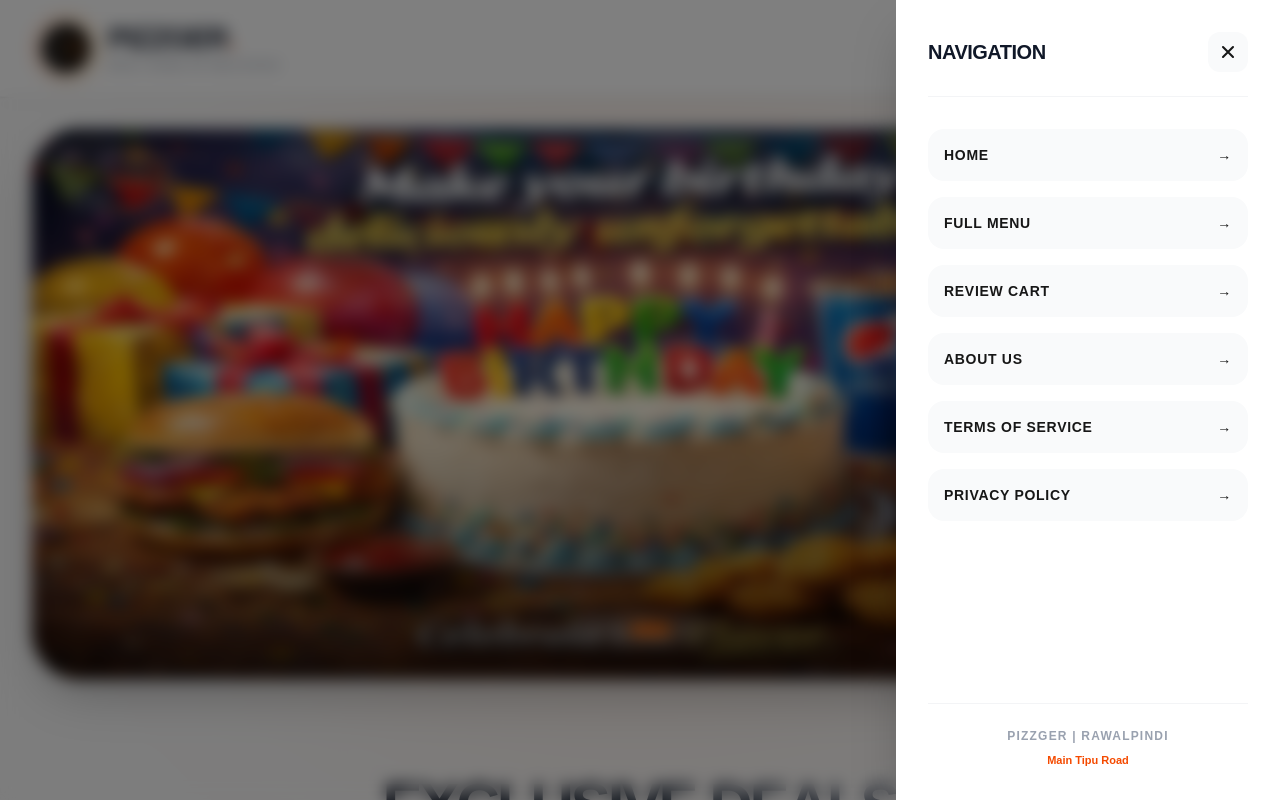
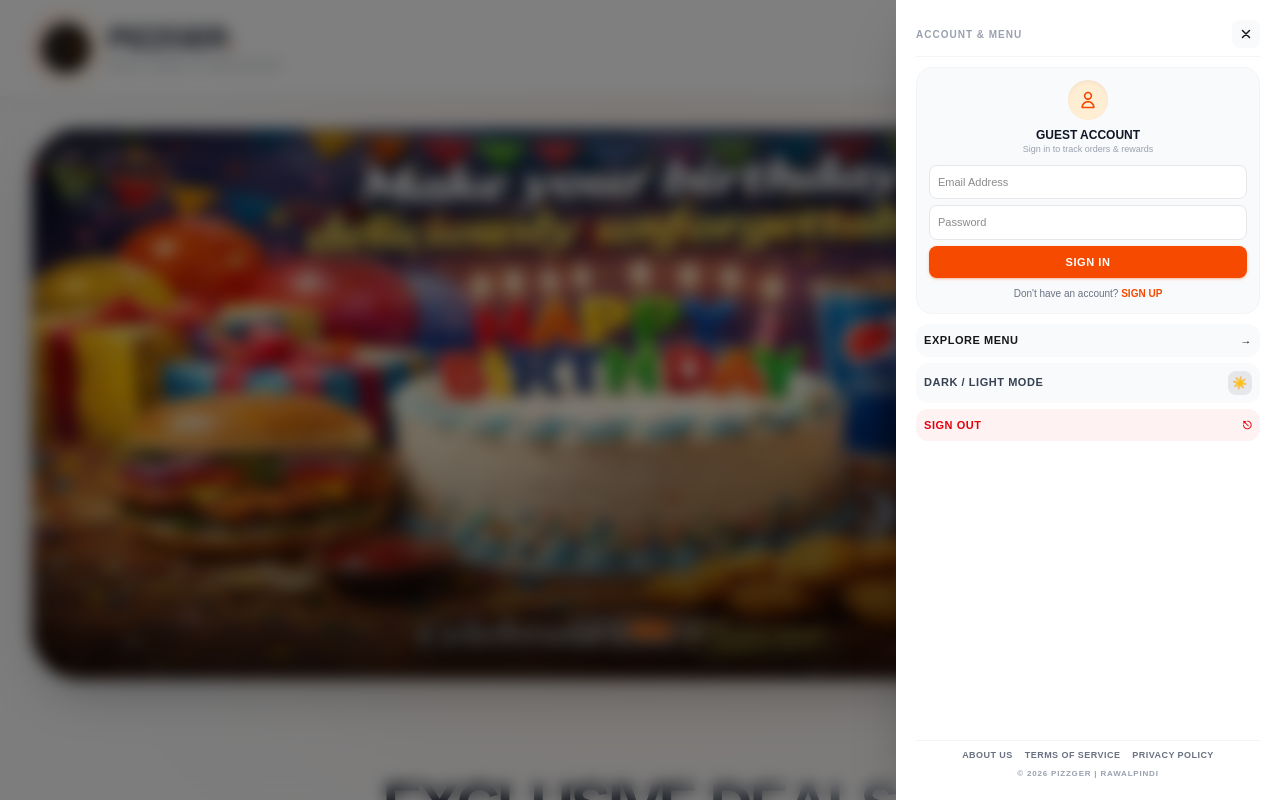
Before and after one commit to pizzgerrawalpindi-maker/premium-food-website, a Next.js app: page / in a window 1280 px wide. Both pictures are taken after a click on the button 1218 px from the left and 48 px from the top of the page. Shown: the top 800 px of the page. Built offline with nearby package versions, Linux system fonts and the light colour scheme.

Commit message:
Update changes

```diff
--- a/src/app/components/Header.jsx
+++ b/src/app/components/Header.jsx
@@ -5,6 +5,13 @@ import Link from 'next/link';
 export default function Header() {
   const [cartCount, setCartCount] = useState(0);
   const [isMenuOpen, setIsMenuOpen] = useState(false);
+
+  // Modal State Management (Sign In vs Sign Up forms)
+  const [authMode, setAuthMode] = useState('signin'); // 'signin' or 'signup'
+  const [email, setEmail] = useState('');
+  const [password, setPassword] = useState('');
+  const [name, setName] = useState('');
+  const [confirmPassword, setConfirmPassword] = useState('');
 
   // Sync Unique Cart Count from localStorage across components
   useEffect(() => {
@@ -23,6 +30,19 @@ export default function Header() {
       window.removeEventListener('cartUpdated', updateCartCount);
     };
   }, []);
+
+  const handleAuthSubmit = (e) => {
+    e.preventDefault();
+    if (authMode === 'signin') {
+      alert(`Signing in with Email: ${email}`);
+    } else {
+      if (password !== confirmPassword) {
+        alert("Passwords do not match!");
+        return;
+      }
+      alert(`Signing up Account for: ${name}`);
+    }
+  };
 
   return (
     <>
@@ -97,83 +117,165 @@ export default function Header() {
             onClick={() => setIsMenuOpen(false)}
           ></div>
 
-          {/* Sliding Panel */}
+          {/* Sliding Panel - Perfectly proportioned to never overflow */}
           <div className="absolute inset-y-0 right-0 max-w-full flex pl-10">
-            <div className="w-screen max-w-sm bg-white shadow-2xl p-6 sm:p-8 flex flex-col justify-between transform transition-transform ease-in-out duration-300">
+            <div className="w-screen max-w-sm bg-white shadow-2xl p-4 sm:p-5 flex flex-col justify-between transform transition-transform ease-in-out duration-300">
 
-              {/* Drawer Header */}
-              <div>
-                <div className="flex items-center justify-between pb-6 border-b border-gray-100">
-                  <div className="flex items-center gap-3">
-                    <span className="text-xl font-black uppercase text-gray-900 tracking-tight">Navigation</span>
-                  </div>
+              {/* Top Section */}
+              <div className="space-y-2.5">
+
+                {/* Drawer Header with Close Button */}
+                <div className="flex items-center justify-between pb-2 border-b border-gray-100">
+                  <span className="text-[10px] font-black uppercase tracking-widest text-gray-400">Account & Menu</span>
                   <button
                     onClick={() => setIsMenuOpen(false)}
-                    className="w-10 h-10 rounded-xl bg-gray-50 hover:bg-red-50 hover:text-red-500 flex items-center justify-center transition-colors"
+                    className="w-7 h-7 rounded-lg bg-gray-50 hover:bg-red-50 hover:text-red-500 flex items-center justify-center transition-colors cursor-pointer"
                   >
-                    <svg className="w-5 h-5" fill="none" stroke="currentColor" strokeWidth="2.5" viewBox="0 0 24 24">
+                    <svg className="w-3.5 h-3.5" fill="none" stroke="currentColor" strokeWidth="2.5" viewBox="0 0 24 24">
                       <path strokeLinecap="round" strokeLinejoin="round" d="M6 18L18 6M6 6l12 12"></path>
                     </svg>
                   </button>
                 </div>
 
-                {/* Drawer Links */}
-                <nav className="flex flex-col gap-4 mt-8">
-                  <Link
-                    href="/"
-                    onClick={() => setIsMenuOpen(false)}
-                    className="flex items-center justify-between p-4 rounded-2xl bg-gray-50 hover:bg-orange-50 hover:text-orange-600 font-extrabold text-sm uppercase tracking-wider transition-colors"
-                  >
-                    <span>Home</span>
-                    <span>→</span>
-                  </Link>
+                {/* Profile Section & Auth Form (Ultra Compact & Clean) */}
+                <div className="bg-gray-50 rounded-2xl p-3 border border-gray-100 text-center space-y-2">
+
+                  {/* Profile Icon */}
+                  <div className="w-10 h-10 bg-orange-100 text-orange-600 rounded-full flex items-center justify-center mx-auto shadow-inner">
+                    <svg xmlns="http://www.w3.org/2000/svg" className="w-5 h-5" fill="none" viewBox="0 0 24 24" stroke="currentColor" strokeWidth={2}>
+                      <path strokeLinecap="round" strokeLinejoin="round" d="M16 7a4 4 0 11-8 0 4 4 0 018 0zM12 14a7 7 0 00-7 7h14a7 7 0 00-7-7z" />
+                    </svg>
+                  </div>
+
+                  <div>
+                    <h3 className="font-black text-xs text-gray-900 uppercase leading-tight">Guest Account</h3>
+                    <p className="text-[9px] text-gray-400 font-medium">Sign in to track orders & rewards</p>
+                  </div>
+
+                  {/* Dynamic Form (Sign In / Sign Up) */}
+                  <form onSubmit={handleAuthSubmit} className="space-y-1.5">
+                    {authMode === 'signup' && (
+                      <input
+                        type="text"
+                        placeholder="Full Name"
+                        value={name}
+                        onChange={(e) => setName(e.target.value)}
+                        required
+                        className="w-full p-2 rounded-lg bg-white border border-gray-200 text-[11px] font-medium outline-none focus:border-orange-500"
+                      />
+                    )}
+
+                    <input
+                      type="email"
+                      placeholder="Email Address"
+                      value={email}
+                      onChange={(e) => setEmail(e.target.value)}
+                      required
+                      className="w-full p-2 rounded-lg bg-white border border-gray-200 text-[11px] font-medium outline-none focus:border-orange-500"
+                    />
+
+                    <input
+                      type="password"
+                      placeholder="Password"
+                      value={password}
+                      onChange={(e) => setPassword(e.target.value)}
+                      required
+                      className="w-full p-2 rounded-lg bg-white border border-gray-200 text-[11px] font-medium outline-none focus:border-orange-500"
+                    />
+
+                    {authMode === 'signup' && (
+                      <input
+                        type="password"
+                        placeholder="Confirm Password"
+                        value={confirmPassword}
+                        onChange={(e) => setConfirmPassword(e.target.value)}
+                        required
+                        className="w-full p-2 rounded-lg bg-white border border-gray-200 text-[11px] font-medium outline-none focus:border-orange-500"
+                      />
+                    )}
+
+                    <button
+                      type="submit"
+                      className="w-full bg-orange-600 hover:bg-orange-700 text-white font-black py-2 rounded-lg uppercase tracking-wider text-[11px] transition-colors shadow-sm shadow-orange-600/30 cursor-pointer"
+                    >
+                      {authMode === 'signin' ? 'Sign In' : 'Create Account'}
+                    </button>
+                  </form>
+
+                  {/* Toggle Sign In / Sign Up text */}
+                  <div className="text-[10px]">
+                    {authMode === 'signin' ? (
+                      <p className="text-gray-500">
+                        Don't have an account?{' '}
+                        <button
+                          type="button"
+                          onClick={() => setAuthMode('signup')}
+                          className="text-orange-600 font-extrabold uppercase hover:underline cursor-pointer"
+                        >
+                          Sign Up
+                        </button>
+                      </p>
+                    ) : (
+                      <p className="text-gray-500">
+                        Already have an account?{' '}
+                        <button
+                          type="button"
+                          onClick={() => setAuthMode('signin')}
+                          className="text-orange-600 font-extrabold uppercase hover:underline cursor-pointer"
+                        >
+                          Sign In
+                        </button>
+                      </p>
+                    )}
+                  </div>
+
+                </div>
+
+                {/* Navigation Options */}
+                <div className="space-y-1.5">
                   <Link
                     href="/menu"
                     onClick={() => setIsMenuOpen(false)}
-                    className="flex items-center justify-between p-4 rounded-2xl bg-gray-50 hover:bg-orange-50 hover:text-orange-600 font-extrabold text-sm uppercase tracking-wider transition-colors"
+                    className="flex items-center justify-between p-2 rounded-xl bg-gray-50 hover:bg-orange-50 hover:text-orange-600 font-extrabold text-[11px] uppercase tracking-wider transition-colors"
                   >
-                    <span>Full Menu</span>
+                    <span>Explore Menu</span>
                     <span>→</span>
                   </Link>
-                  <Link
-                    href="/cart"
-                    onClick={() => setIsMenuOpen(false)}
-                    className="flex items-center justify-between p-4 rounded-2xl bg-gray-50 hover:bg-orange-50 hover:text-orange-600 font-extrabold text-sm uppercase tracking-wider transition-colors"
+
+                  {/* Dark / Light Mode Switch */}
+                  <div className="flex items-center justify-between p-2 rounded-xl bg-gray-50 font-extrabold text-[11px] uppercase tracking-wider text-gray-700">
+                    <span>Dark / Light Mode</span>
+                    <button
+                      type="button"
+                      onClick={() => alert("Theme switch toggled!")}
+                      className="w-6 h-6 rounded-lg bg-gray-200 hover:bg-gray-300 flex items-center justify-center transition-colors cursor-pointer text-xs"
+                      title="Toggle Theme"
+                    >
+                      ☀️
+                    </button>
+                  </div>
+
+                  {/* Sign Out Button */}
+                  <button
+                    type="button"
+                    onClick={() => alert("Signed out successfully!")}
+                    className="w-full flex items-center justify-between p-2 rounded-xl bg-red-50 hover:bg-red-100 text-red-600 font-extrabold text-[11px] uppercase tracking-wider transition-colors cursor-pointer"
                   >
-                    <span>Review Cart</span>
-                    <span>→</span>
-                  </Link>
-                  <Link
-                    href="/about"
-                    onClick={() => setIsMenuOpen(false)}
-                    className="flex items-center justify-between p-4 rounded-2xl bg-gray-50 hover:bg-orange-50 hover:text-orange-600 font-extrabold text-sm uppercase tracking-wider transition-colors"
-                  >
-                    <span>About Us</span>
-                    <span>→</span>
-                  </Link>
-                  <Link
-                    href="/terms"
-                    onClick={() => setIsMenuOpen(false)}
-                    className="flex items-center justify-between p-4 rounded-2xl bg-gray-50 hover:bg-orange-50 hover:text-orange-600 font-extrabold text-sm uppercase tracking-wider transition-colors"
-                  >
-                    <span>Terms of Service</span>
-                    <span>→</span>
-                  </Link>
-                  <Link
-                    href="/privacy"
-                    onClick={() => setIsMenuOpen(false)}
-                    className="flex items-center justify-between p-4 rounded-2xl bg-gray-50 hover:bg-orange-50 hover:text-orange-600 font-extrabold text-sm uppercase tracking-wider transition-colors"
-                  >
-                    <span>Privacy Policy</span>
-                    <span>→</span>
-                  </Link>
-                </nav>
+                    <span>Sign Out</span>
+                    <span>⎋</span>
+                  </button>
+                </div>
+
               </div>
 
-              {/* Drawer Footer info */}
-              <div className="pt-6 border-t border-gray-100 text-center space-y-2">
-                <p className="text-xs font-black tracking-widest text-gray-400 uppercase">PIZZGER | RAWALPINDI</p>
-                <p className="text-[11px] font-bold text-orange-600">Main Tipu Road</p>
+              {/* End Section: Footer Text Links */}
+              <div className="pt-2 mt-2 border-t border-gray-100 space-y-1.5 text-center">
+                <div className="flex flex-wrap justify-center gap-x-3 gap-y-1 text-[9px] font-black tracking-wider uppercase text-gray-500">
+                  <Link href="/about" onClick={() => setIsMenuOpen(false)} className="hover:text-orange-600 transition-colors">About Us</Link>
+                  <Link href="/terms" onClick={() => setIsMenuOpen(false)} className="hover:text-orange-600 transition-colors">Terms of Service</Link>
+                  <Link href="/privacy" onClick={() => setIsMenuOpen(false)} className="hover:text-orange-600 transition-colors">Privacy Policy</Link>
+                </div>
+                <p className="text-[8px] font-black tracking-widest text-gray-400 uppercase">&copy; 2026 PIZZGER | RAWALPINDI</p>
               </div>
 
             </div>
```
